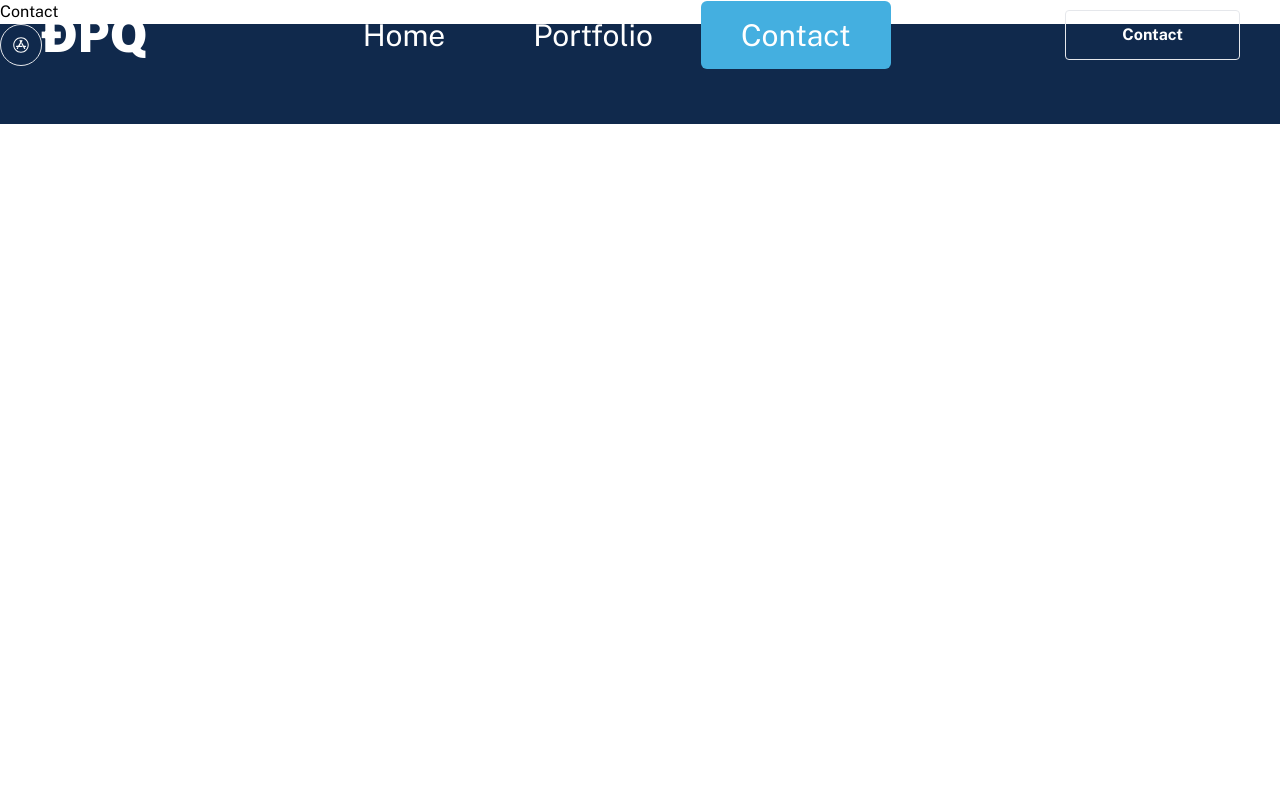
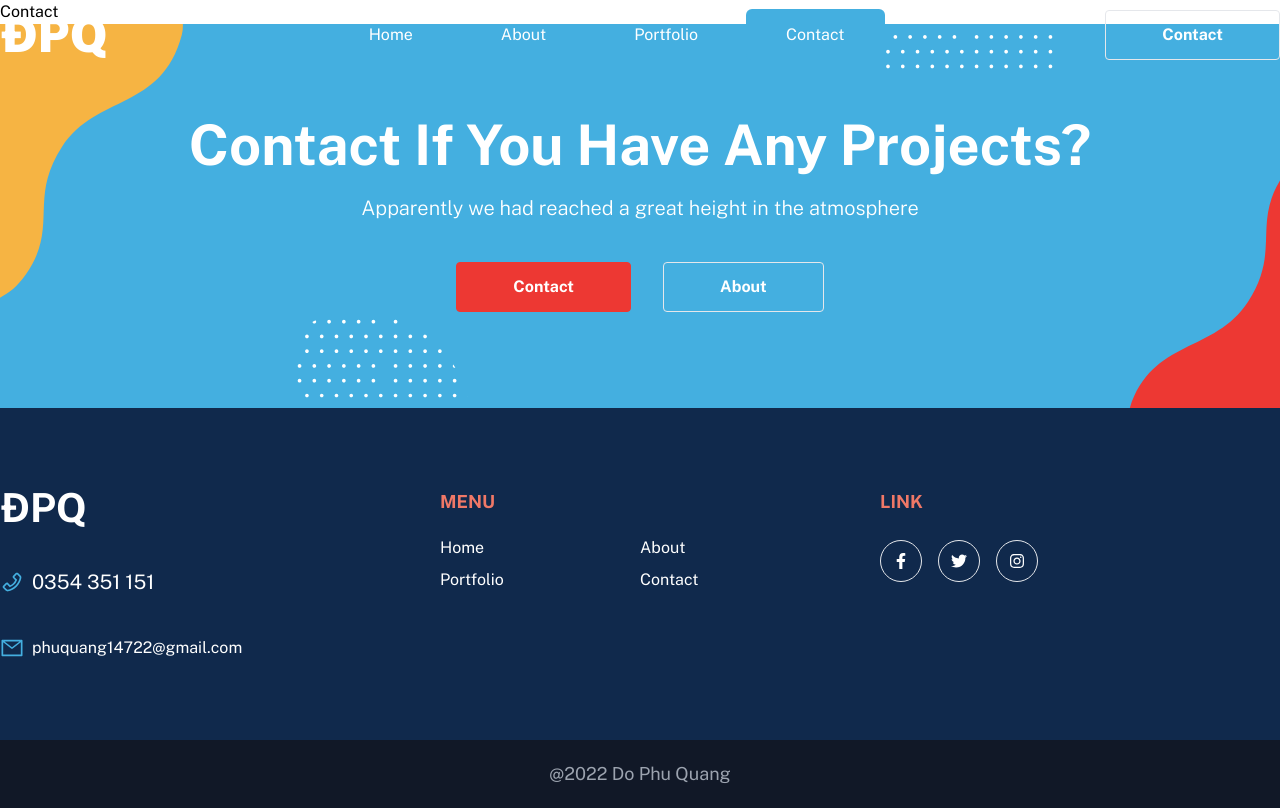
Before and after one commit to phuquang147/portfolio, a React (Create React App) app: page /contact in a window 1280 px wide. Built offline with nearby package versions, Linux system fonts and the light colour scheme; a web font is replaced by a local one.

Commit message:
Add layout

```diff
--- a/src/layout/MainLayout/Footer.tsx
+++ b/src/layout/MainLayout/Footer.tsx
@@ -1,11 +1,75 @@
-import React from 'react';
-import { FaAppStore } from 'react-icons/fa';
+import { Link } from 'react-router-dom';
+import { FaFacebookF, FaTwitter, FaInstagram } from 'react-icons/fa';
+import { AiOutlineMail, AiOutlinePhone } from 'react-icons/ai';
 import Button from '~/ui-components/Button';
 
-export default function Footer() {
+const renderLink = (links: any) =>
+  links.map((link: any, i: number) => (
+    <li key={link.id} className="my-1">
+      <Link to={link.url} className="text-white font-normal font-public-sans text-base hover:text-primary">
+        {link.name}
+      </Link>
+    </li>
+  ));
+
+const Footer: React.FC = () => {
+  const links = [
+    {
+      url: '/',
+      name: 'Home',
+      id: 0,
+    },
+    {
+      url: '/about',
+      name: 'About',
+      id: 1,
+    },
+    {
+      url: '/portfolio',
+      name: 'Portfolio',
+      id: 2,
+    },
+    {
+      url: '/contact',
+      name: 'Contact',
+      id: 3,
+    },
+  ];
+
   return (
-    <div className="h-[100px] bg-secondary">
-      <Button children={<FaAppStore />} type="icon" />
+    <div>
+      <div className="bg-secondary py-20 px-6 md:px-10 lg:px-0">
+        <div className="container mx-auto grid grid-cols-1 lg:grid-cols-3 gap-10">
+          <div className="col-span-1">
+            <p className="text-white text-[40px] leading-[40px] font-bold">ĐPQ</p>
+            <p className="text-white text-xl font-normal font-public-sans mt-10 flex items-center">
+              <AiOutlinePhone className="mr-2 text-2xl text-primary" />
+              0354 351 151
+            </p>
+            <p className="text-white text-base font-normal font-public-sans mt-10 flex items-center">
+              <AiOutlineMail className="mr-2 text-2xl text-primary" />
+              phuquang14722@gmail.com
+            </p>
+          </div>
+          <div className="col-span-1">
+            <p className="font-bold text-lg text-light-orange">MENU</p>
+            <ul className="grid grid-cols-2 mt-4">{renderLink(links)}</ul>
+          </div>
+          <div className="col-span-1">
+            <p className="font-bold text-lg text-light-orange">LINK</p>
+            <div className="flex gap-4 mt-6">
+              <Button type="icon" children={<FaFacebookF />} className="text-primary" />
+              <Button type="icon" children={<FaTwitter />} className="text-primary" />
+              <Button type="icon" children={<FaInstagram />} className="text-primary" />
+            </div>
+          </div>
+        </div>
+      </div>
+      <div className="bg-gray-900 text-center text-lg items-center py-5 text-gray-400 cursor-default">
+        <p className="hover:text-primary">@2022 Do Phu Quang</p>
+      </div>
     </div>
   );
-}
+};
+
+export default Footer;
--- a/src/layout/MainLayout/Header.tsx
+++ b/src/layout/MainLayout/Header.tsx
@@ -12,9 +12,10 @@ const renderMenu = (menu: any, location: Location) =>
     return (
       <li key={item.id}>
         <Link
-          className={`text-white hover:text-primary hover:bg-white hover:bg-opacity-10 active:bg-primary active:text-white px-10 py-4 mx-1 rounded-md transition-colors duration-200 ${
-            item.link === location.pathname &&
-            'bg-primary text-white hover:bg-primary hover:bg-opacity-90 hover:text-white'
+          className={`text-white  hover:bg-opacity-10 active:bg-primary active:text-white px-10 py-4 mx-1 rounded-md transition-colors duration-200 ${
+            item.link === location.pathname
+              ? 'bg-primary text-white hover:bg-primary hover:bg-opacity-90 hover:text-white'
+              : 'hover:text-primary hover:bg-white'
           }`}
           to={item.link}
         >
@@ -26,6 +27,7 @@ const renderMenu = (menu: any, location: Location) =>
 
 export default function Header() {
   const location: Location = useLocation();
+
   const [headerColor, setHeaderColor] = useState('transparent');
   const [displaySideBar, setDisplaySideBar] = useState('hidden');
 
@@ -40,14 +42,19 @@ export default function Header() {
       id: 0,
     },
     {
+      name: 'About',
+      link: '/about',
+      id: 1,
+    },
+    {
       name: 'Portfolio',
       link: '/portfolio',
-      id: 1,
+      id: 2,
     },
     {
       name: 'Contact',
       link: '/contact',
-      id: 2,
+      id: 3,
     },
   ];
 
@@ -60,17 +67,17 @@ export default function Header() {
   });
 
   return (
-    <header className={`h-header-height bg-${headerColor} w-full fixed z-50 transition-colors duration-200`}>
-      <div className="container mx-auto flex justify-between items-center h-full lg:px-10 px-2 z-50 ">
+    <header className={`h-header-height bg-${headerColor} w-full fixed z-10 transition-colors duration-200`}>
+      <div className="container mx-auto flex justify-between items-center h-full px-6 md:px-10 lg:px-0 z-10 ">
         <div className="text-white text-5xl leading-[60px] font-black from-stone-900">ĐPQ</div>
-        <ul className="lg:flex hidden items-center text-center mx-auto justify-between text-3xl">
+        <ul className="lg:flex hidden items-center text-center mx-auto justify-between text-base font-public-sans font-normal">
           {renderMenu(menu, location)}
         </ul>
 
         <Button children="Contact" type="transparent" className="hidden lg:block" />
 
         <button
-          className="py-4 px-4 m-10 disabled:cursor-not-allowed transition-colors duration-200 text-white text-4xl outline-none rounded-full border-[1px] border-white active:border-primary active:text-primary block lg:hidden"
+          className="py-3 px-3 disabled:cursor-not-allowed transition-colors duration-200 text-white text-2xl outline-none rounded-full border-[1px] border-white active:border-primary active:text-primary block lg:hidden"
           onClick={changeDisplaySideBar}
         >
           <GiHamburgerMenu />
--- /dev/null
+++ b/src/layout/MainLayout/ScrollToTop.tsx
@@ -0,0 +1,18 @@
+import { useEffect } from 'react';
+import { useLocation } from 'react-router-dom';
+
+const ScrollToTop = ({ children }: { children: any }) => {
+  const location = useLocation();
+
+  useEffect(() => {
+    window.scrollTo({
+      top: 0,
+      left: 0,
+      behavior: 'smooth',
+    });
+  }, [location.pathname]);
+
+  return children || null;
+};
+
+export default ScrollToTop;
--- /dev/null
+++ b/src/layout/MainLayout/SectionContact.tsx
@@ -0,0 +1,21 @@
+import React from 'react';
+import Button from '~/ui-components/Button';
+
+export default function SectionContact() {
+  return (
+    <div className="bg-section-contact-bg bg-cover">
+      <div className="py-24 text-white flex flex-wrap items-center justify-center text-center px-6 md:px-10 lg:px-0">
+        <span className="w-full text-[40px] leading-[50px] lg:text-[56px] font-bold">
+          Contact If You Have Any Projects?
+        </span>
+        <span className="w-full text-xl font-light font-public-sans mt-6">
+          Apparently we had reached a great height in the atmosphere{' '}
+        </span>
+        <div className="w-full flex justify-center mt-10 gap-8">
+          <Button type="primary" children="Contact" to="/contact" />
+          <Button type="transparent" children="About" to="about" />
+        </div>
+      </div>
+    </div>
+  );
+}
--- a/src/layout/MainLayout/SideBar.tsx
+++ b/src/layout/MainLayout/SideBar.tsx
@@ -7,7 +7,7 @@ const renderMenu = (list: any, location: Location) => {
     <li key={item.id} className="block">
       <Link
         to={item.link}
-        className={`block py-4 px-8 text-3xl w-full hover:bg-primary hover:text-white transition-colors duration-200 ${
+        className={`block py-3 px-8 text-xl w-full hover:bg-primary hover:text-white transition-colors duration-200 ${
           item.link === location.pathname
             ? ' bg-primary text-white  hover:bg-opacity-90 hover:text-white'
             : 'text-primary'
@@ -29,14 +29,19 @@ const SideBar = () => {
       id: 0,
     },
     {
+      name: 'About',
+      link: '/about',
+      id: 1,
+    },
+    {
       name: 'Portfolio',
       link: '/portfolio',
-      id: 1,
+      id: 2,
     },
     {
       name: 'Contact',
       link: '/contact',
-      id: 2,
+      id: 3,
     },
   ];
 
--- a/src/layout/MainLayout/index.tsx
+++ b/src/layout/MainLayout/index.tsx
@@ -1,14 +1,17 @@
 import React from 'react';
 import { Outlet } from 'react-router-dom';
+import ScrollToTop from '~/layout/MainLayout/ScrollToTop';
 import Footer from './Footer';
 import Header from './Header';
+import SectionContact from './SectionContact';
 
 export default function index() {
   return (
-    <div>
+    <ScrollToTop>
       <Header />
       <Outlet />
+      <SectionContact />
       <Footer />
-    </div>
+    </ScrollToTop>
   );
 }
```
